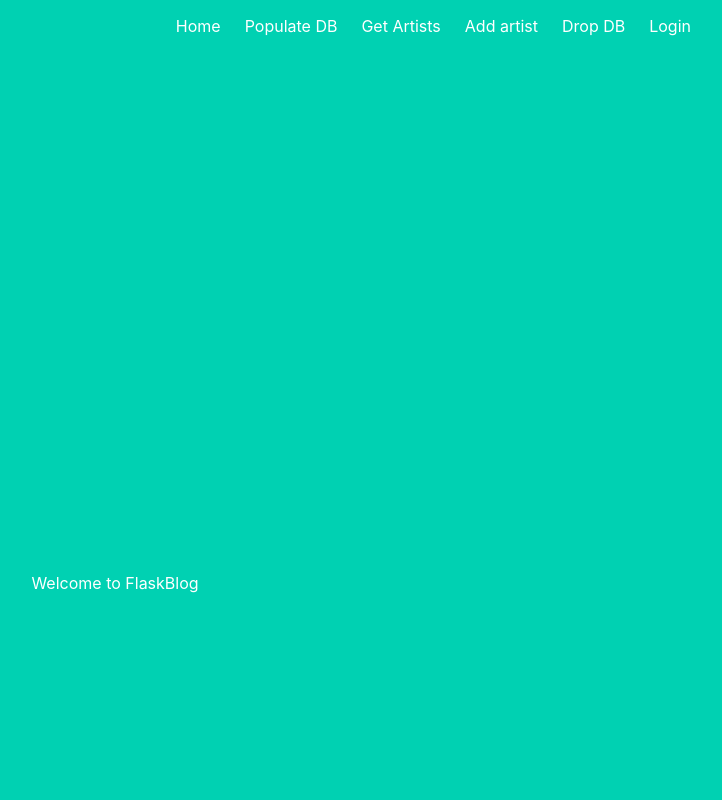
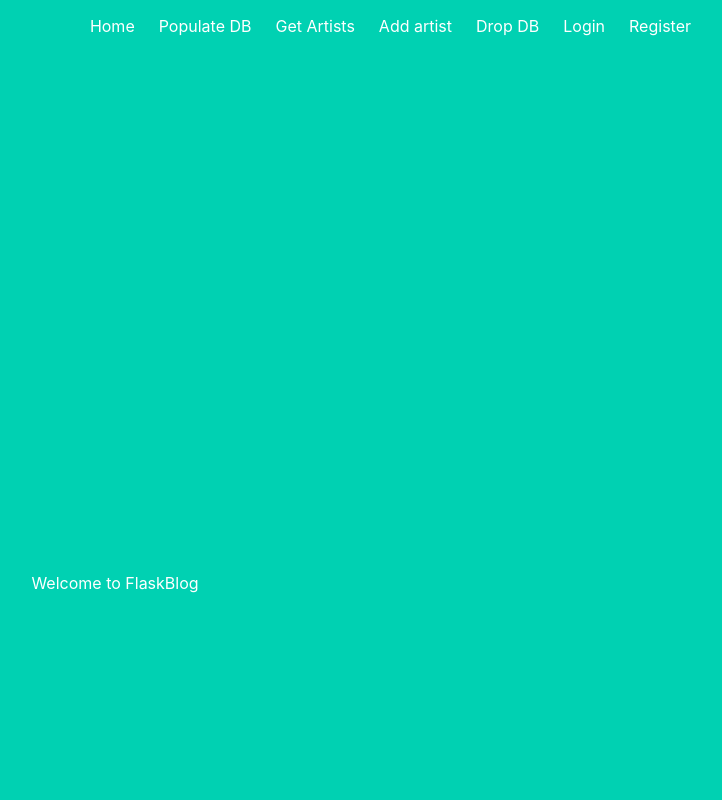
Before and after one commit to OlyRIO/lastfm_clone, a Flask app: page / in a window 1280 px wide. Shown: the whole page, without its empty margins (525-1247 px from the left). Run offline with Flask 3, Linux system fonts and the light colour scheme.

Commit message:
Added a navbar button for the register page

```diff
--- a/templates/base.html
+++ b/templates/base.html
@@ -34,6 +34,9 @@
                             <a href="{{ url_for('login') }}" class="navbar-item">
                               Login
                             </a>
+                            <a href="{{ url_for('register') }}" class="navbar-item">
+                              Register
+                            </a>
                         </div>
                     </div>
                 </div>
```
